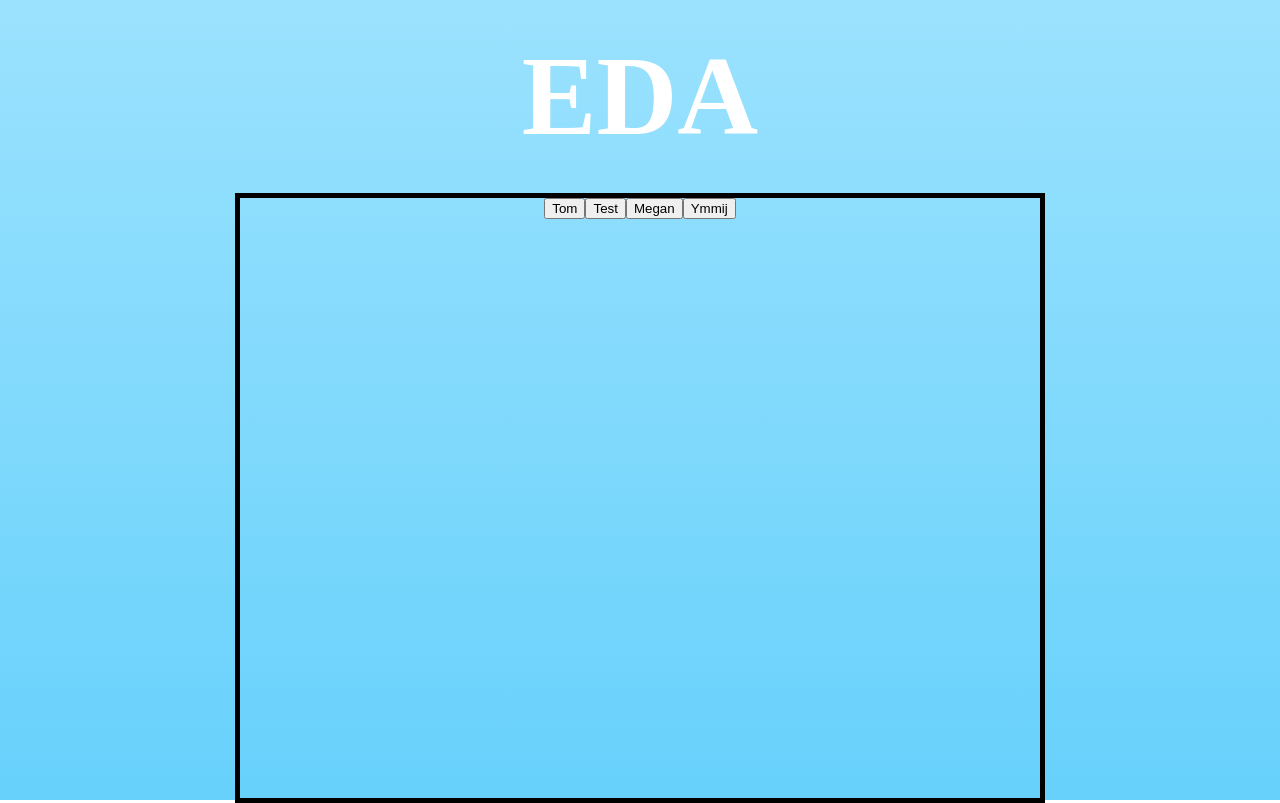
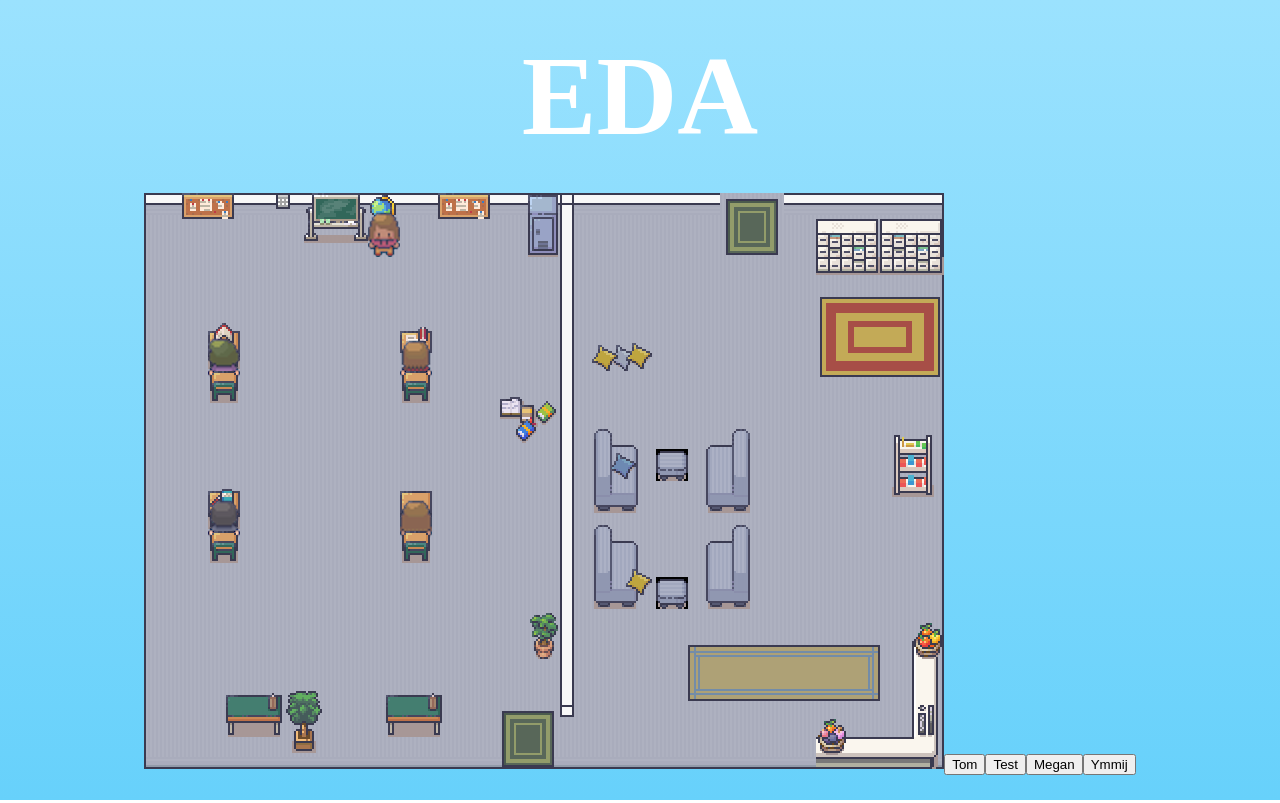
Before and after one commit to kotare-2021/phaser-playground, a React (Create React App) app: page / in a window 1280 px wide. Both pictures are taken after a click on the element "Everyone Dreams Always...". Built offline with nearby package versions, Linux system fonts and the light colour scheme; a web font is replaced by a local one.

Commit message:
add classroom img to component

```diff
--- a/src/Components/Classroom.jsx
+++ b/src/Components/Classroom.jsx
@@ -13,7 +13,8 @@ const Classroom = ({  setScene, setDream }) => {
       <Header setScene={setScene}/>
     </div>
     <div className="container">
-      <div className="scene">
+      <div className="classroom">
+        <img src="/images/classroom_01.png" alt="a classrom" />
       <button onClick={() => handleClick('tom')}>Tom</button>
       <button onClick={() => handleClick('test')}>Test</button>
       <button onClick={() => handleClick('megan')}>Megan</button>
--- a/src/index.css
+++ b/src/index.css
@@ -33,6 +33,10 @@ code {
   height: 600px;
   width: 800px;
   border: 5px solid #000;
+	display: flex;
+	justify-content: center;
+	align-items: center;
+	overflow: hidden;
 }
 
 .cloud {
```
Also changed, not shown: public/images/classroom_01.png (added).
